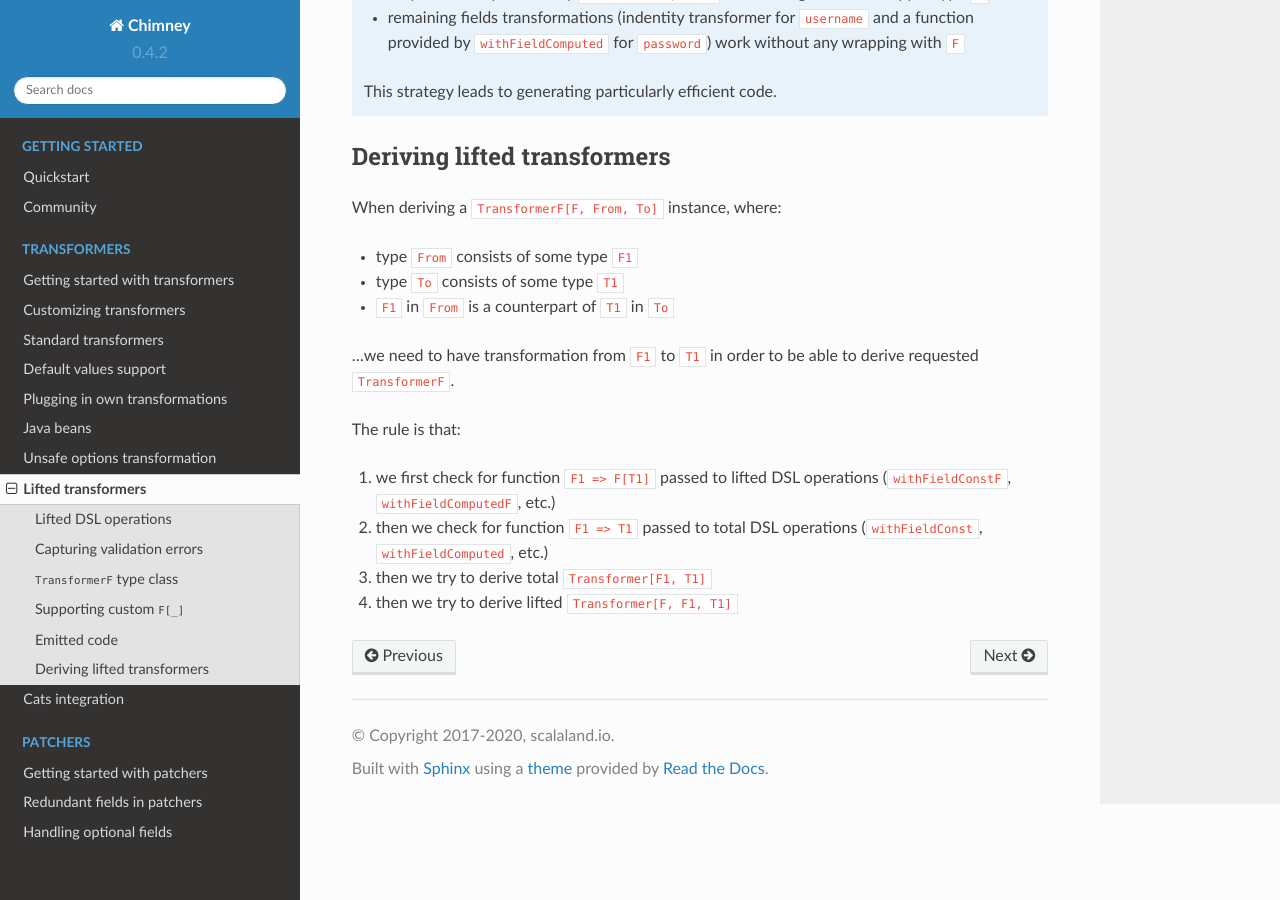
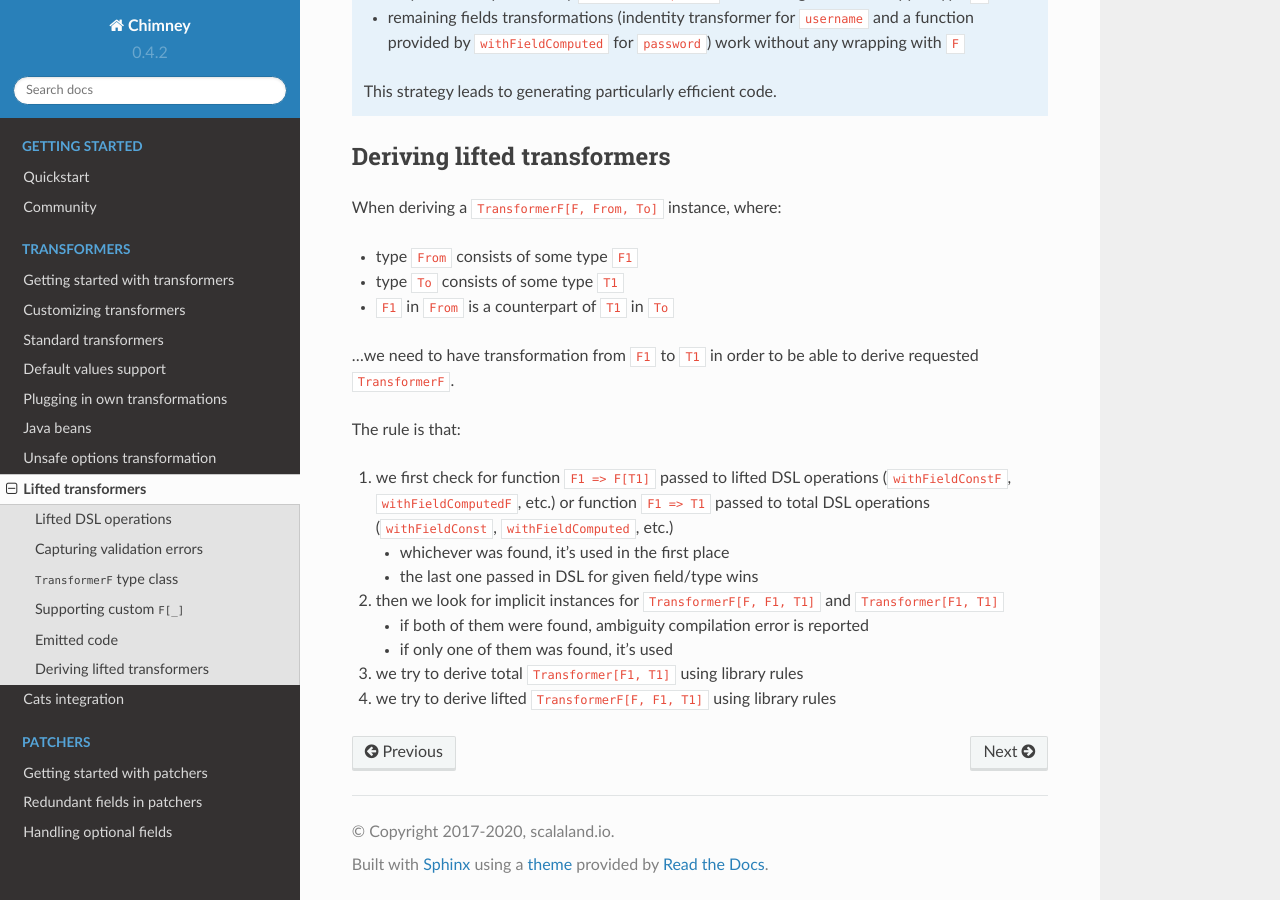
Before and after one commit to scalalandio/chimney, a Sphinx documentation site: the page built from docs/source/transformers/lifted-transformers.rst, in a window 1280 px wide and 900 px high, scrolled down 6367 px. Built offline with Sphinx 7.4.7 and the Read the Docs theme 2.0.0, drawn with Linux system fonts in a browser that asks for light colours.

Commit message:
docs for improved lifted transformer derivation

```diff
--- a/docs/source/transformers/lifted-transformers.rst
+++ b/docs/source/transformers/lifted-transformers.rst
@@ -360,7 +360,16 @@ The rule is that:
 
 1. we first check for function ``F1 => F[T1]`` passed to lifted DSL
    operations (``withFieldConstF``, ``withFieldComputedF``, etc.)
-2. then we check for function ``F1 => T1`` passed to total DSL
-   operations (``withFieldConst``, ``withFieldComputed``, etc.)
-3. then we try to derive total ``Transformer[F1, T1]``
-4. then we try to derive lifted ``Transformer[F, F1, T1]``
+   or function ``F1 => T1`` passed to total DSL operations
+   (``withFieldConst``, ``withFieldComputed``, etc.)
+
+   - whichever was found, it's used in the first place
+   - the last one passed in DSL for given field/type wins
+
+2. then we look for implicit instances for ``TransformerF[F, F1, T1]``
+   and ``Transformer[F1, T1]``
+
+   - if both of them were found, ambiguity compilation error is reported
+   - if only one of them was found, it's used
+3. we try to derive total ``Transformer[F1, T1]`` using library rules
+4. we try to derive lifted ``TransformerF[F, F1, T1]`` using library rules
```
